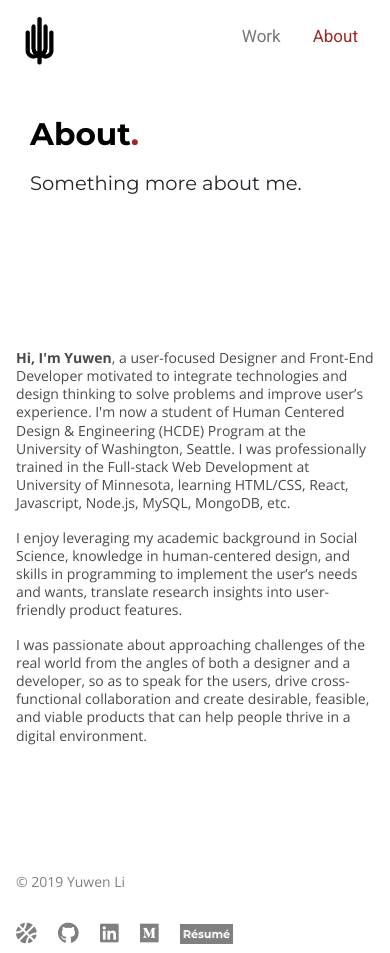
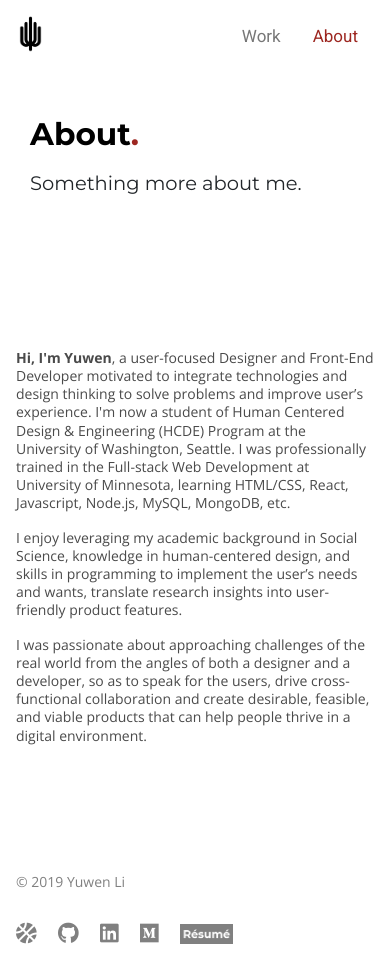
Before and after one commit to muzlee1113/portfolio-serverless, a React (Create React App) app: page /about in a window 390 px wide. Built offline with nearby package versions, Linux system fonts and the light colour scheme; the HTML template or start-up script is replaced by a standard one.

Commit message:
fixing the size of the logo

```diff
--- a/src/App.css
+++ b/src/App.css
@@ -133,6 +133,9 @@ li{
   .leading-text {
       font-size: 3.5vw;
   }
+  #logo {
+    left: 1.2em;
+  }
 }
 
 @media (max-width: 680px) {
@@ -140,8 +143,13 @@ li{
       font-size: 8vw;
   }
   .leading-text{
-  font-size: 5vw;
+    font-size: 5vw;
   }
+  #logo {
+    height: 36px;
+  }
+
+
 }
 
 @media (max-width: 370px) {
@@ -613,4 +621,7 @@ project_headerImg{
   .link{
     font-size: 10pt
   }
+  #logo {
+    height: 30px;
+  }
 }
```
Also changed, not shown: 8 other files (tests, documents, lock files or other folders).
